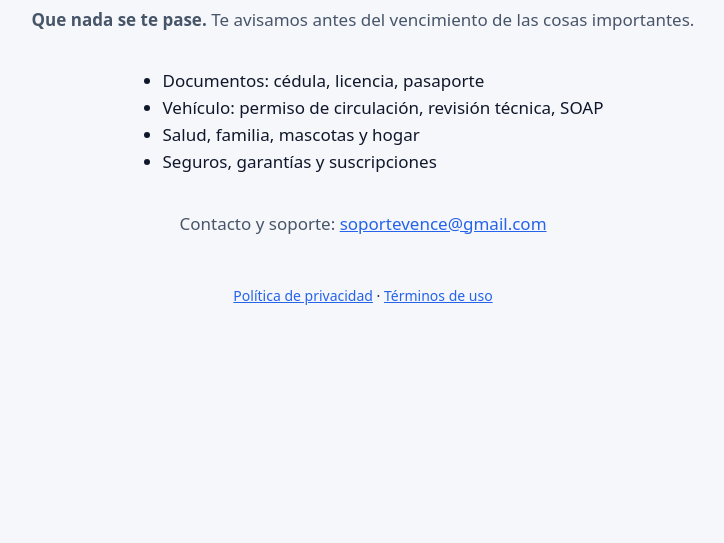
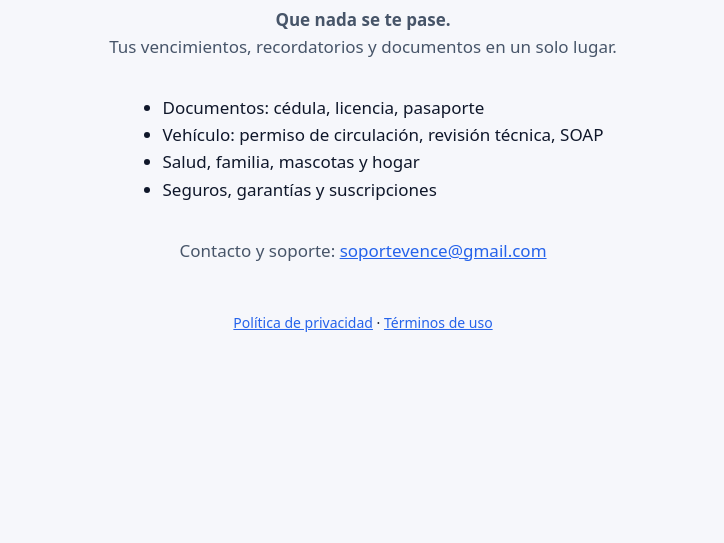
Before and after one commit to soportevence-jpg/soportevence-jpg.github.io, a plain HTML site: page index.html in a window 1280 px wide. Shown: the part 257-800 px from the top of the page, without its empty margins (277-1001 px from the left). Drawn offline with Linux system fonts and the light colour scheme.

Commit message:
Frases: Que nada se te pase. / Tus vencimientos, recordatorios y documentos en un solo lugar.

```diff
--- a/index.html
+++ b/index.html
@@ -3,8 +3,8 @@
 <head>
 <meta charset="utf-8">
 <meta name="viewport" content="width=device-width, initial-scale=1">
-<title>Vence · Que nada se te pase</title>
-<meta name="description" content="Que nada se te pase. Te avisamos antes del vencimiento de las cosas importantes: documentos, vehículo, salud, seguros, garantías y suscripciones.">
+<title>Vence · Que nada se te pase.</title>
+<meta name="description" content="Que nada se te pase. Tus vencimientos, recordatorios y documentos en un solo lugar: identidad, vehículo, salud, seguros, garantías y suscripciones.">
 <link rel="icon" href="icon.png">
 <style>
   :root { --bg:#F6F7FB; --text:#0F172A; --muted:#475569; --primary:#2563EB; }
@@ -23,7 +23,7 @@
 <main>
   <img src="icon.png" alt="Ícono de Vence">
   <h1>Vence</h1>
-  <p><strong>Que nada se te pase.</strong> Te avisamos antes del vencimiento de las cosas importantes.</p>
+  <p><strong>Que nada se te pase.</strong><br>Tus vencimientos, recordatorios y documentos en un solo lugar.</p>
   <ul>
     <li>Documentos: cédula, licencia, pasaporte</li>
     <li>Vehículo: permiso de circulación, revisión técnica, SOAP</li>
```
